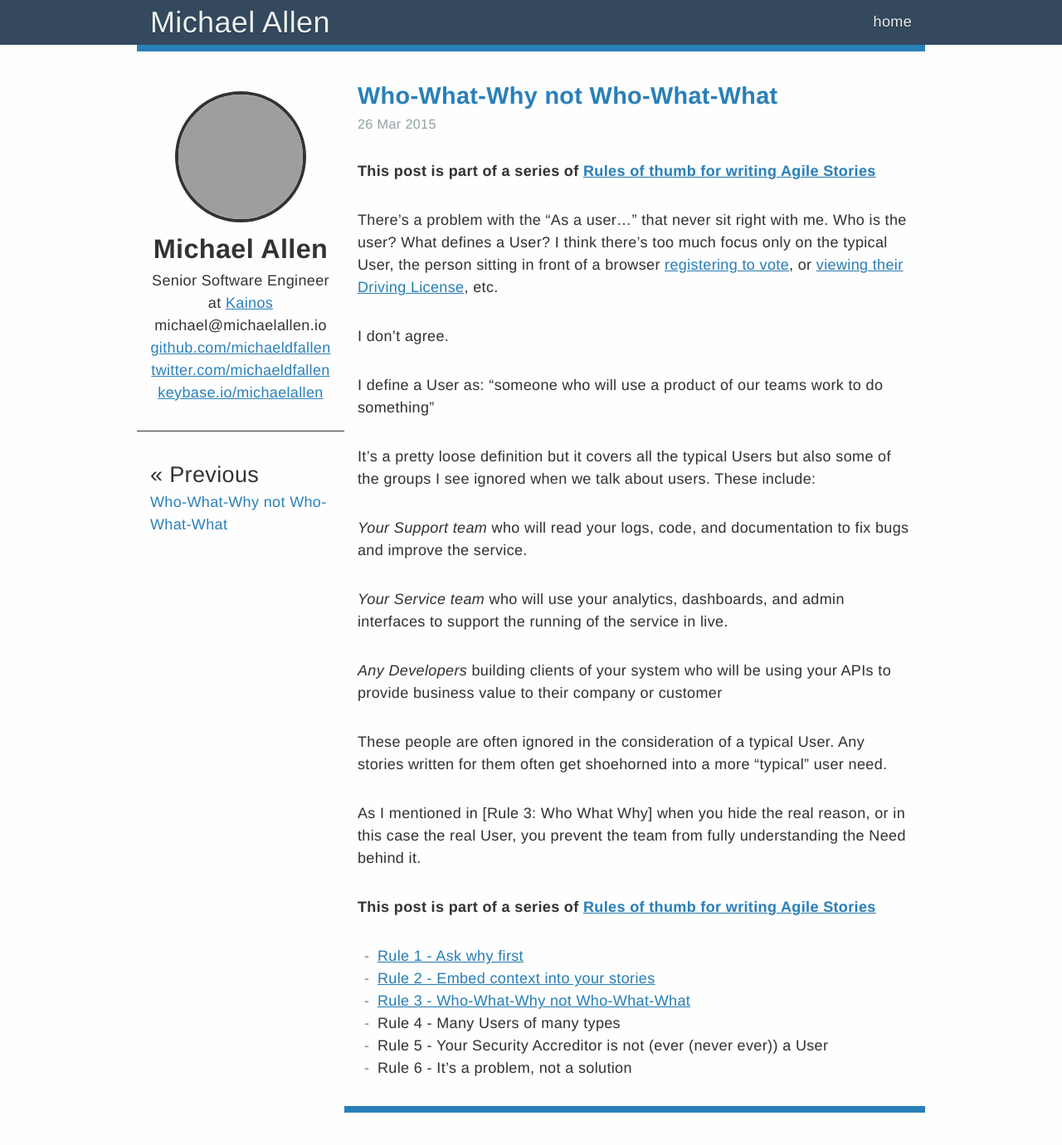
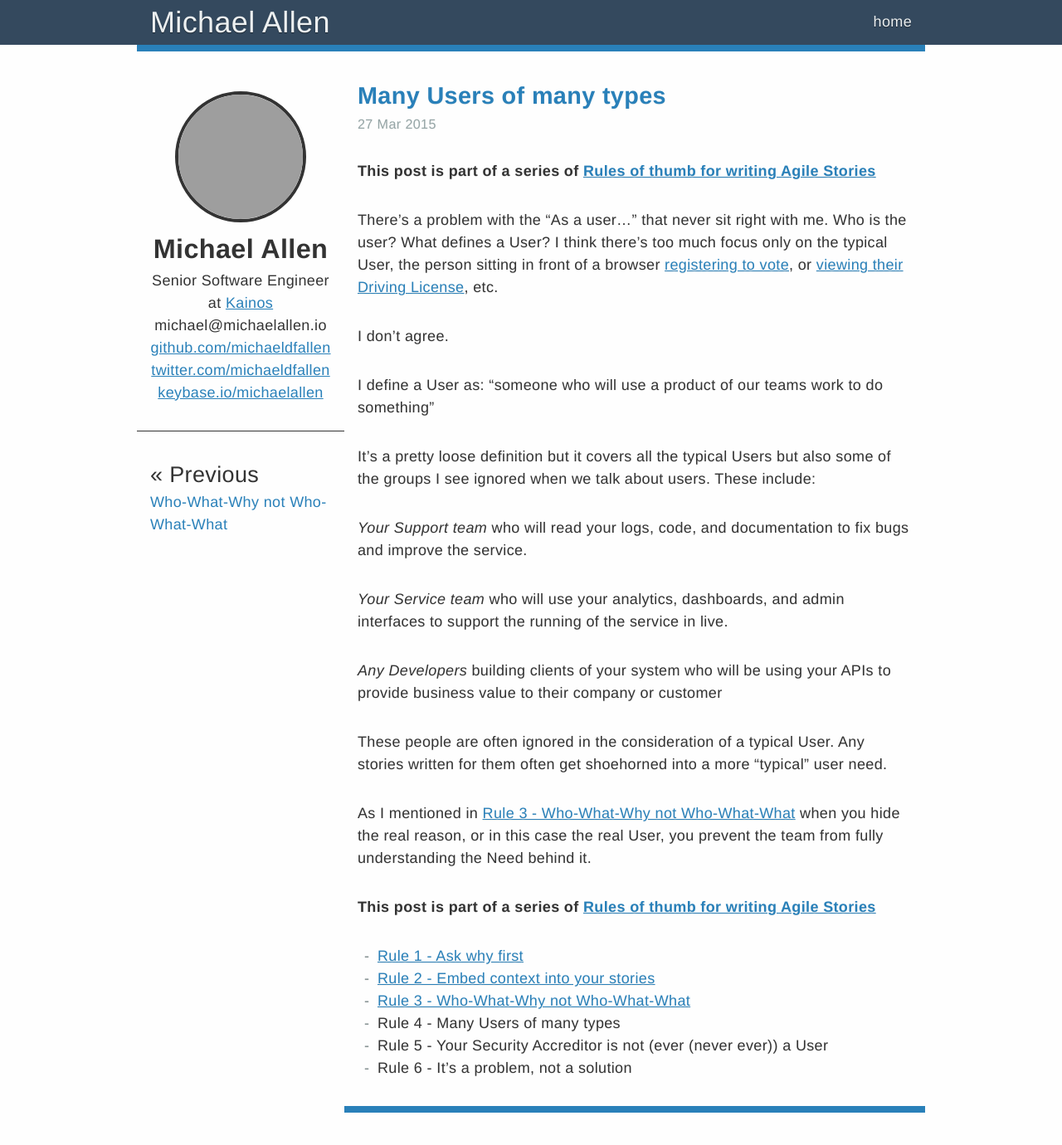
Before and after one commit to michaeldfallen/michaeldfallen.github.io, a Jekyll site: the page built from _posts/2015-03-27-story-writing-many-users.markdown, in a window 1280 px wide and 1400 px high. Shown: the top 1380 px of the window at 83% size. Built offline with Jekyll 4.4.1, drawn with Linux system fonts in a browser that asks for light colours; grey boxes are pictures that could not be loaded.

Commit message:
fix some bad links

```diff
--- a/_posts/2015-03-27-story-writing-many-users.markdown
+++ b/_posts/2015-03-27-story-writing-many-users.markdown
@@ -1,7 +1,7 @@
 ---
 layout: post
-title: "Who-What-Why not Who-What-What"
-date: 2015-03-26 10:23:00
+title: "Many Users of many types"
+date: 2015-03-27 11:23:00
 ---
 
 {% include series/story-writing/header.markdown %}
```
Also changed, not shown: other parts of _posts/2015-03-27-story-writing-many-users.markdown (+3 -3 lines).
